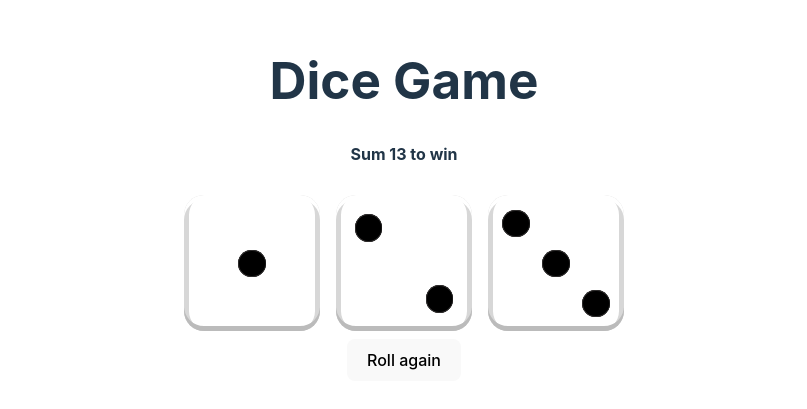
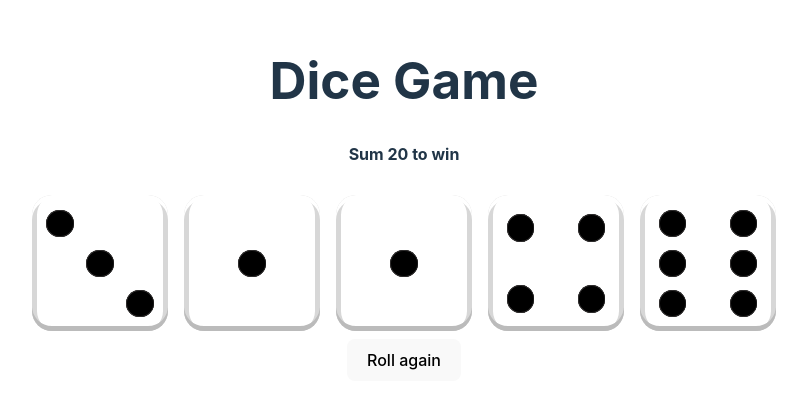
Before and after one commit to sepp011/DiceGame, a React (Vite) app: page / in a window 1280 px wide. Shown: the part 201-610 px from the top of the page, without its empty margins (236-1043 px from the left). Built offline with nearby package versions, Linux system fonts and the light colour scheme.

Commit message:
just trying different props to LuckyN

```diff
--- a/src/App.jsx
+++ b/src/App.jsx
@@ -10,7 +10,7 @@ function App() {
 
   return (
     <>
-     <LuckyN numOfDice={3} sumToWin={13}/>
+     <LuckyN numOfDice={5} sumToWin={20}/>
      </>
   )
 }
```
